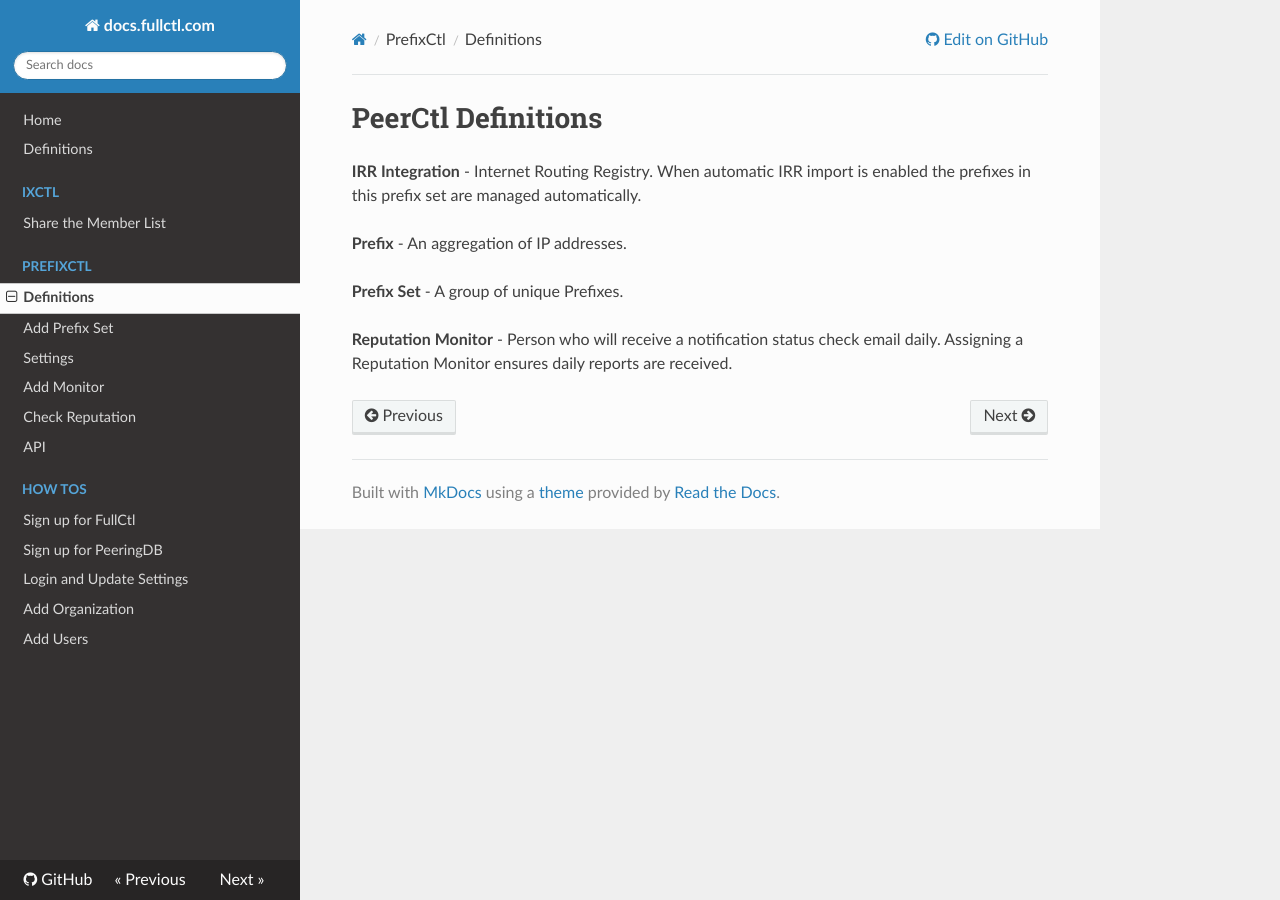
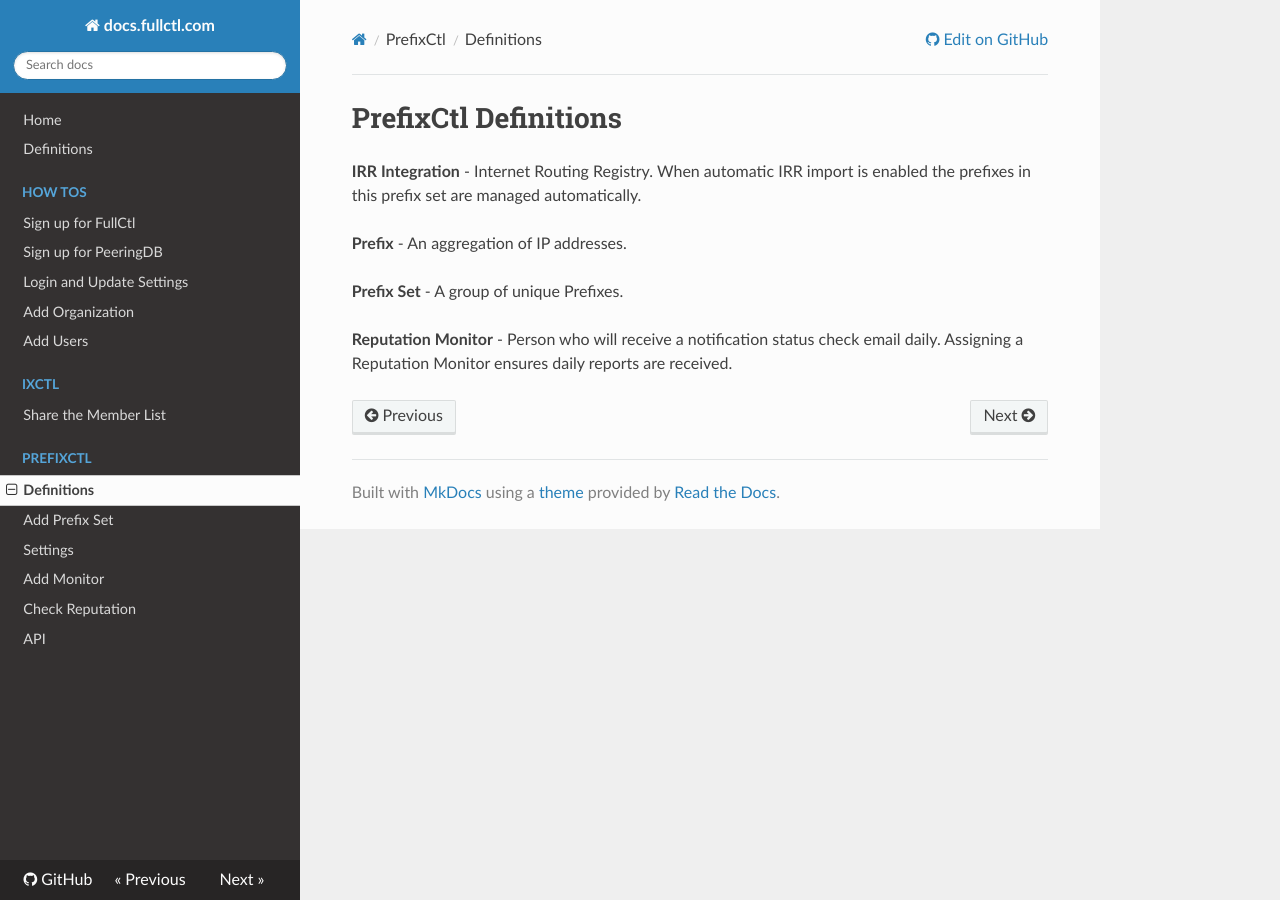
Before and after one commit to fullctl/docs.fullctl.com, an MkDocs documentation site: the page built from docs/prefixctl/PrefixCtl-Definitions.md, in a window 1280 px wide. Built offline with MkDocs 1.6.1, drawn with Linux system fonts in a browser that asks for light colours; nearby versions of some CDN libraries.

Commit message:
update docs navigation fix prefixctl def heading (#17)
* links added

* commit on main

* commit on main

* commit on main

* commit on main

* Merge remote-tracking branch 'upstream/main'

* commit on main

* commit on main

* commit on main

* commit on main

```diff
--- a/docs/prefixctl/PeerCtl-Definitions.md
+++ b/docs/prefixctl/PrefixCtl-Definitions.md
@@ -1,4 +1,4 @@
-# PeerCtl Definitions
+# PrefixCtl Definitions
 
 <strong>IRR Integration</strong> - Internet Routing Registry. When automatic IRR import is enabled the prefixes in this prefix set are managed automatically.
 
--- a/mkdocs.yml
+++ b/mkdocs.yml
@@ -7,19 +7,19 @@ theme: readthedocs
 nav:
   - Home: index.md
   - Definitions: Definitions.md
-#  - PeerCtl:
-  - IXCtl:
-    - Share the Member List: ixctl/Share-the-member-list.md
-  - PrefixCtl:
-    - Definitions: prefixctl/PeerCtl-Definitions.md
-    - Add Prefix Set: prefixctl/Add-Prefix-Set.md
-    - Settings: prefixctl/Settings.md
-    - Add Monitor: prefixctl/Add-Monitor.md
-    - Check Reputation: prefixctl/Check-Reputation.md
-    - API: prefixctl/API.md
   - How Tos:
     - Sign up for FullCtl: HowTos/Sign-up-for-account.md
     - Sign up for PeeringDB: HowTos/Sign-up-for-PeeringDB.md
     - Login and Update Settings: HowTos/LogIn.md
     - Add Organization: HowTos/Add-Organization.md
     - Add Users: HowTos/Add-Users.md
+  #  - PeerCtl:
+  - IXCtl:
+    - Share the Member List: ixctl/Share-the-member-list.md
+  - PrefixCtl:
+    - Definitions: prefixctl/PrefixCtl-Definitions.md
+    - Add Prefix Set: prefixctl/Add-Prefix-Set.md
+    - Settings: prefixctl/Settings.md
+    - Add Monitor: prefixctl/Add-Monitor.md
+    - Check Reputation: prefixctl/Check-Reputation.md
+    - API: prefixctl/API.md
```
Also changed, not shown: docs/prefixctl/Add-Monitor.md (+8 -0 lines), docs/prefixctl/Add-Prefix-Set.md (+2 -0 lines), docs/prefixctl/Check-Reputation.md (+8 -0 lines), docs/prefixctl/Settings.md (+2 -0 lines).
